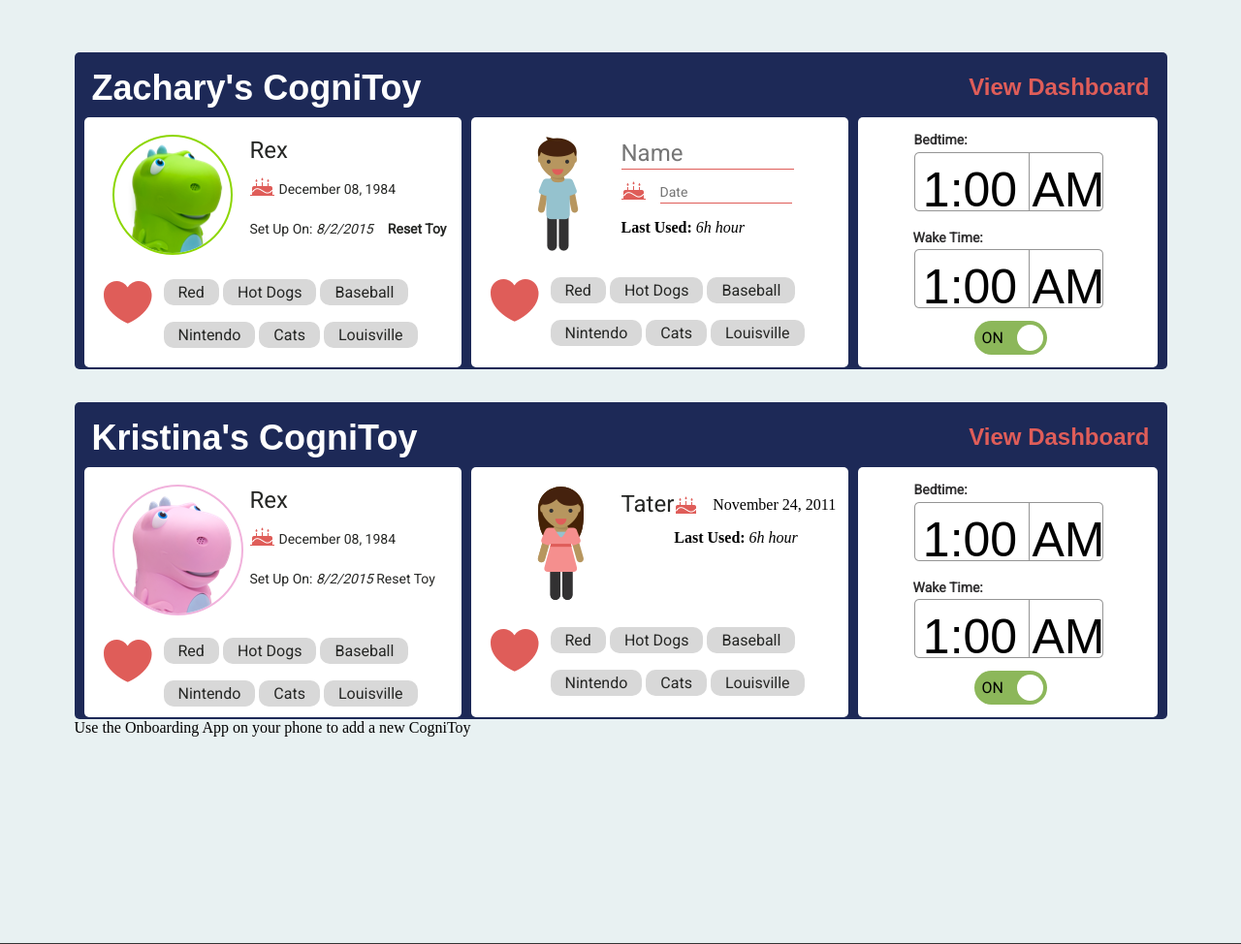
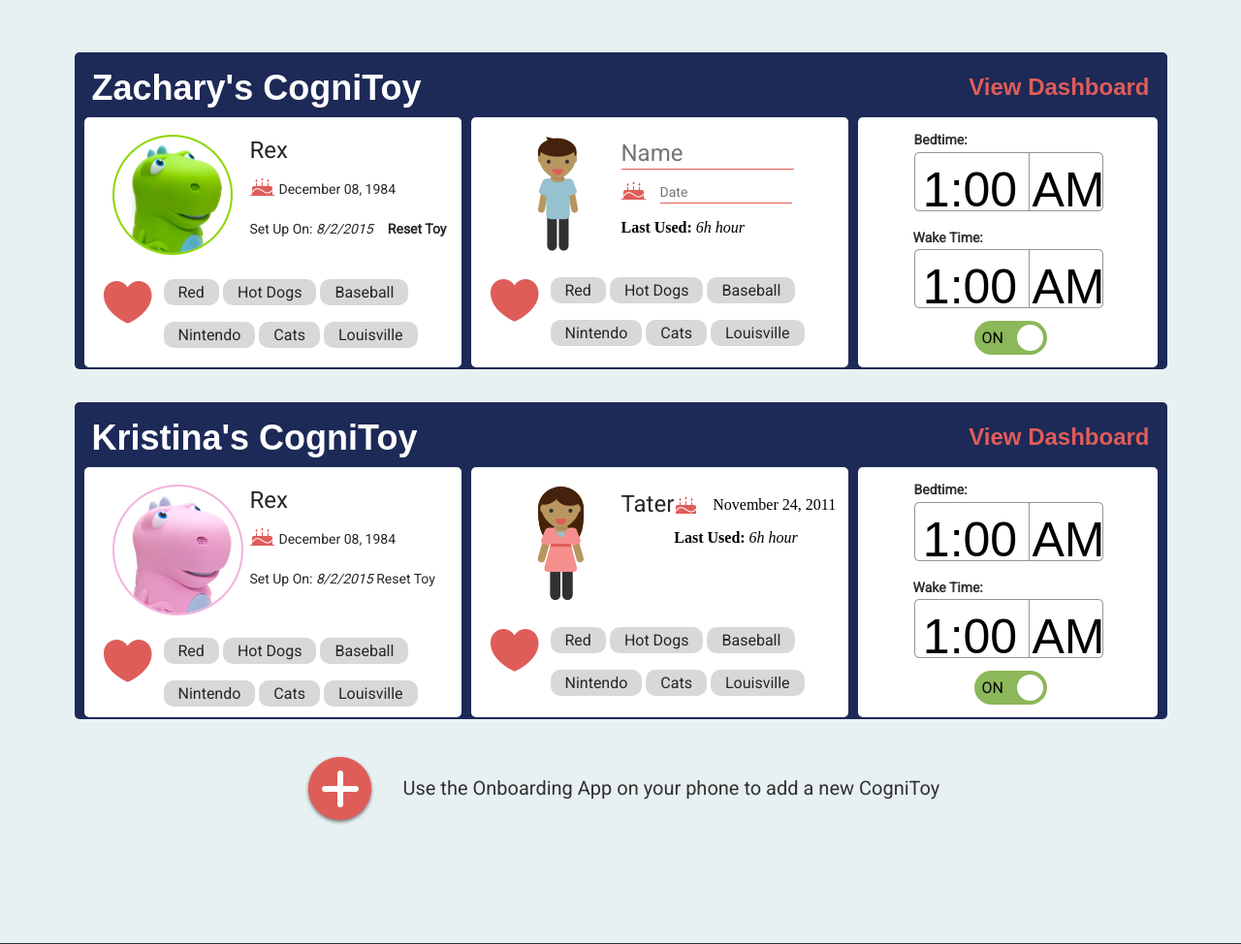
Before and after one commit to CV-AO/cogni_web, a PHP site: page /profiles.php in a window 1280 px wide. Shown: the part 81-1055 px from the top of the page at 97% size. Run offline with PHP 8.4, Linux system fonts and the light colour scheme; some libraries are stand-ins or nearby versions; some web fonts are replaced.

Commit message:
adding back profiles_bottom; uploading bg img for the time picker

```diff
--- a/style.css
+++ b/style.css
@@ -293,3 +293,4 @@ input.profiles_date {border:0;border-bottom:1px solid #df5d59;overflow:hidden;re
 #timePicker:before {border-bottom-color: #000;border-width: 16px;margin-left: -16px;}
 .ampmpill {border-radius: 8px;box-sizing: border-box;font-family: "Roboto",sans-serif;font-size: 0px;height:30px;margin: 20px auto 0 auto;overflow: hidden;width: 140px;}
 .ampmpill .ampmswitch {background: #ccc;color: #fff;cursor: pointer;display: inline-block;font-size: 16px;height: 30px;padding: 5px 0 0 0;text-align: center;width: 50%;}
+#profiles_bottom  {background: url(images/add-button.png)no-repeat;padding: 22px 0 0 102px;margin: 37px 0 0 237px;width: 572px;color: #323132;font-size: 20px;font-family: 'Roboto',sans-serif;height: 73px;float: left;}
```
Also changed, not shown: images/profiles_time.png (added).
